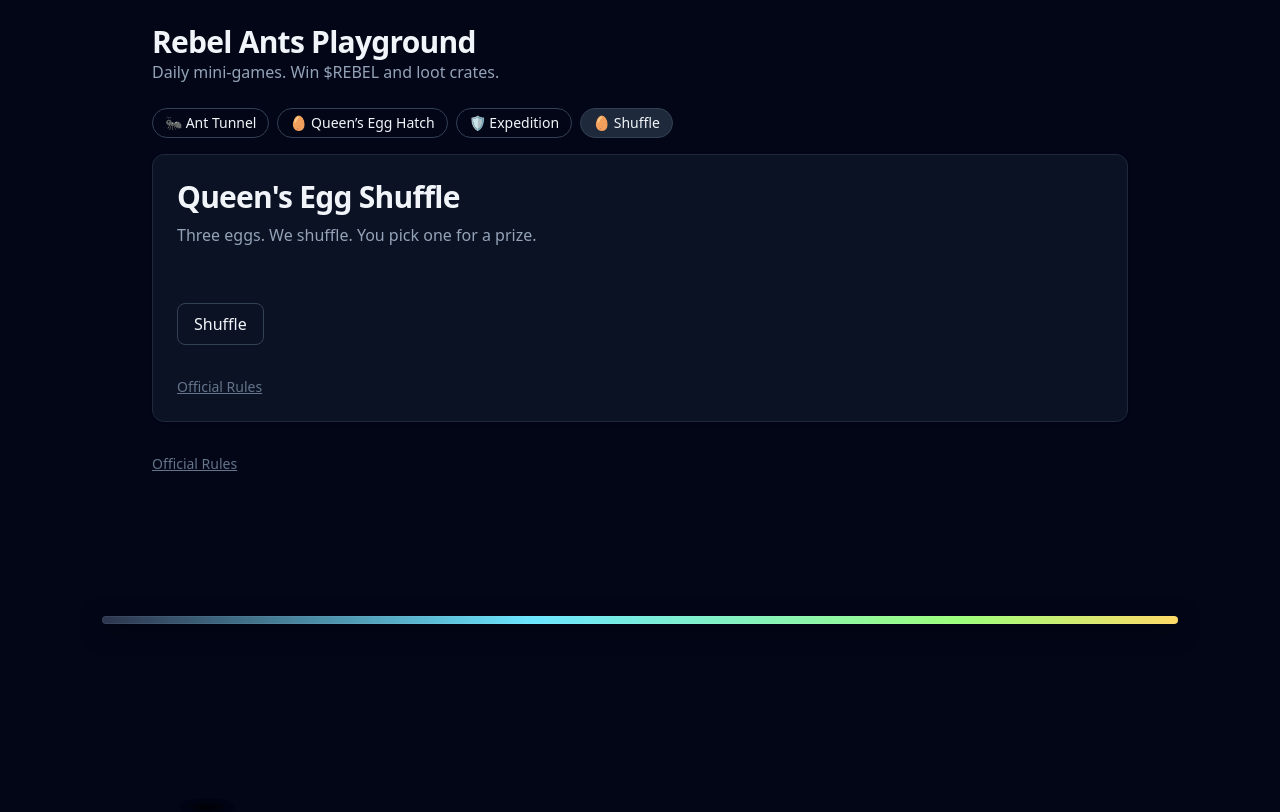
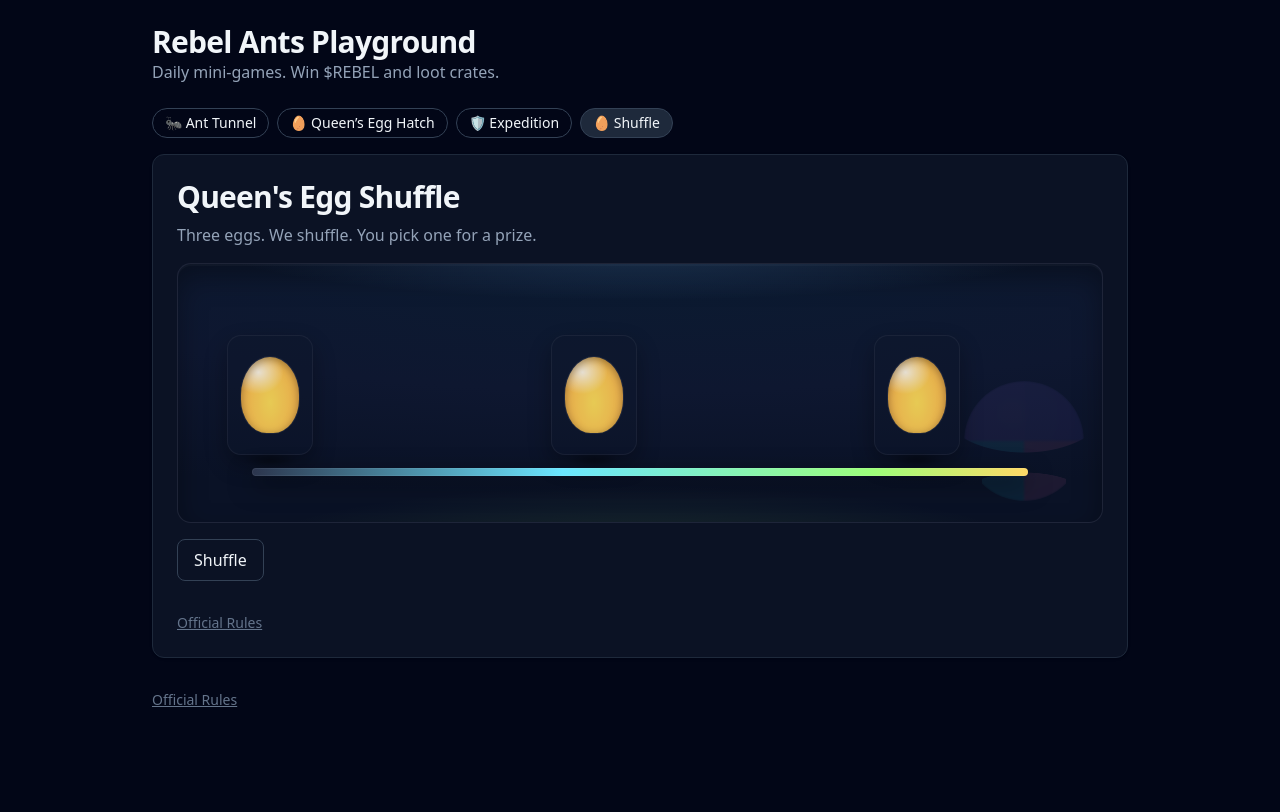
Before and after one commit to D1stknight/rebelants-playground, a Next.js app: page / in a window 1280 px wide. Both pictures are taken after a click on the button "🥚 Shuffle". Built offline with nearby package versions, Linux system fonts and the light colour scheme.

Commit message:
Update globals.css

```diff
--- a/styles/globals.css
+++ b/styles/globals.css
@@ -117,3 +117,85 @@ body { @apply bg-slate-950 text-slate-100; }
   filter: blur(2px);
   border-radius: 999px;
 }
+
+/* ================== SHUFFLE – isolated styles ================== */
+.shuffle-scene{
+  position: relative;
+  height: 260px;
+  border-radius: 14px;
+  border: 1px solid rgb(36 41 59 / 80%);
+  overflow: hidden;
+  background: radial-gradient(120% 90% at 50% 0%, #0b1b31 0%, #0e1730 55%, #0a1226 100%);
+  box-shadow: 0 12px 28px rgba(0,0,0,.35) inset, 0 2px 0 rgba(255,255,255,.04) inset;
+}
+
+.shuffle-bg{
+  position:absolute; inset:0;
+  background:
+    radial-gradient(80% 40% at 50% -10%, rgba(106,169,255,.25), rgba(0,0,0,0) 60%),
+    radial-gradient(70% 40% at 50% 110%, rgba(157,255,122,.10), rgba(0,0,0,0) 60%);
+}
+
+.shuffle-queen{
+  position:absolute; right:2%; bottom:8%;
+  width:120px; height:120px; opacity:.08;
+  background:
+    radial-gradient(120% 120% at 40% 25%, rgba(255,255,255,.2), rgba(255,255,255,0) 60%),
+    conic-gradient(from 0deg, #7e5bef 0 25%, #f472b6 25% 50%, #22d3ee 50% 75%, #8b5cf6 75% 100%);
+  -webkit-mask:
+    radial-gradient(70% 65% at 50% 35%, #000 98%, transparent 100%) top / 100% 60% no-repeat,
+    radial-gradient(80% 60% at 50% 100%, #000 98%, transparent 100%) bottom / 70% 40% no-repeat;
+  mask:
+    radial-gradient(70% 65% at 50% 35%, #000 98%, transparent 100%) top / 100% 60% no-repeat,
+    radial-gradient(80% 60% at 50% 100%, #000 98%, transparent 100%) bottom / 70% 40% no-repeat;
+  border-radius: 50%;
+  filter: blur(1px);
+}
+
+/* floor track */
+.shuffle-floor{
+  position:absolute; left:8%; right:8%; bottom:18%;
+  height: 8px; border-radius:999px;
+  background: linear-gradient(90deg, #2c354d, #6be6ff 40%, #9dff7a 80%, #ffd966);
+  box-shadow: 0 0 0 1px rgba(255,255,255,.06) inset, 0 8px 24px rgba(0,0,0,.55);
+}
+
+/* each egg (absolutely positioned) */
+.shuffle-egg{
+  position:absolute; bottom:26%;
+  width:86px; height:120px;
+  transform:translateX(-50%);
+  display:grid; place-items:center;
+  border-radius:14px;
+  background: rgba(14,24,42,.45);
+  border:1px solid rgba(255,255,255,.06);
+  box-shadow: 0 10px 24px rgba(0,0,0,.35);
+  transition: left .32s ease, transform .18s ease;
+}
+.shuffle-egg.is-pickable{ cursor:pointer; }
+.shuffle-egg:disabled{ cursor:not-allowed; opacity:.9; }
+
+/* egg body */
+.egg-body{
+  width:58px; height:76px; border-radius:52% 52% 46% 46%;
+  background:
+    radial-gradient(120% 80% at 30% 20%, rgba(255,255,255,.85), rgba(255,255,255,0) 36%),
+    radial-gradient(80% 110% at 50% 60%, #ffde59, #ffb74d 70%, #c77b2d 100%);
+  box-shadow: 0 2px 8px rgba(0,0,0,.35) inset, 0 0 0 1px rgba(255,255,255,.08);
+}
+.shuffle-egg.is-pickable:hover .egg-body{ animation: wobble .7s ease-in-out; }
+
+.egg-shadow{
+  position:absolute; bottom:-12px; width:64px; height:12px;
+  background: radial-gradient(60% 80% at 50% 50%, rgba(0,0,0,.45), rgba(0,0,0,0) 70%);
+  filter: blur(2px); border-radius:999px;
+}
+
+/* click shake */
+.shuffle-egg.is-shaking { animation: pop .25s ease; }
+
+/* if your file already has @keyframes wobble/pop, keep only one copy */
+@keyframes pop{
+  0%{ transform:translateX(-50%) scale(.95); opacity:.9 }
+  100%{ transform:translateX(-50%) scale(1); opacity:1 }
+}
```
